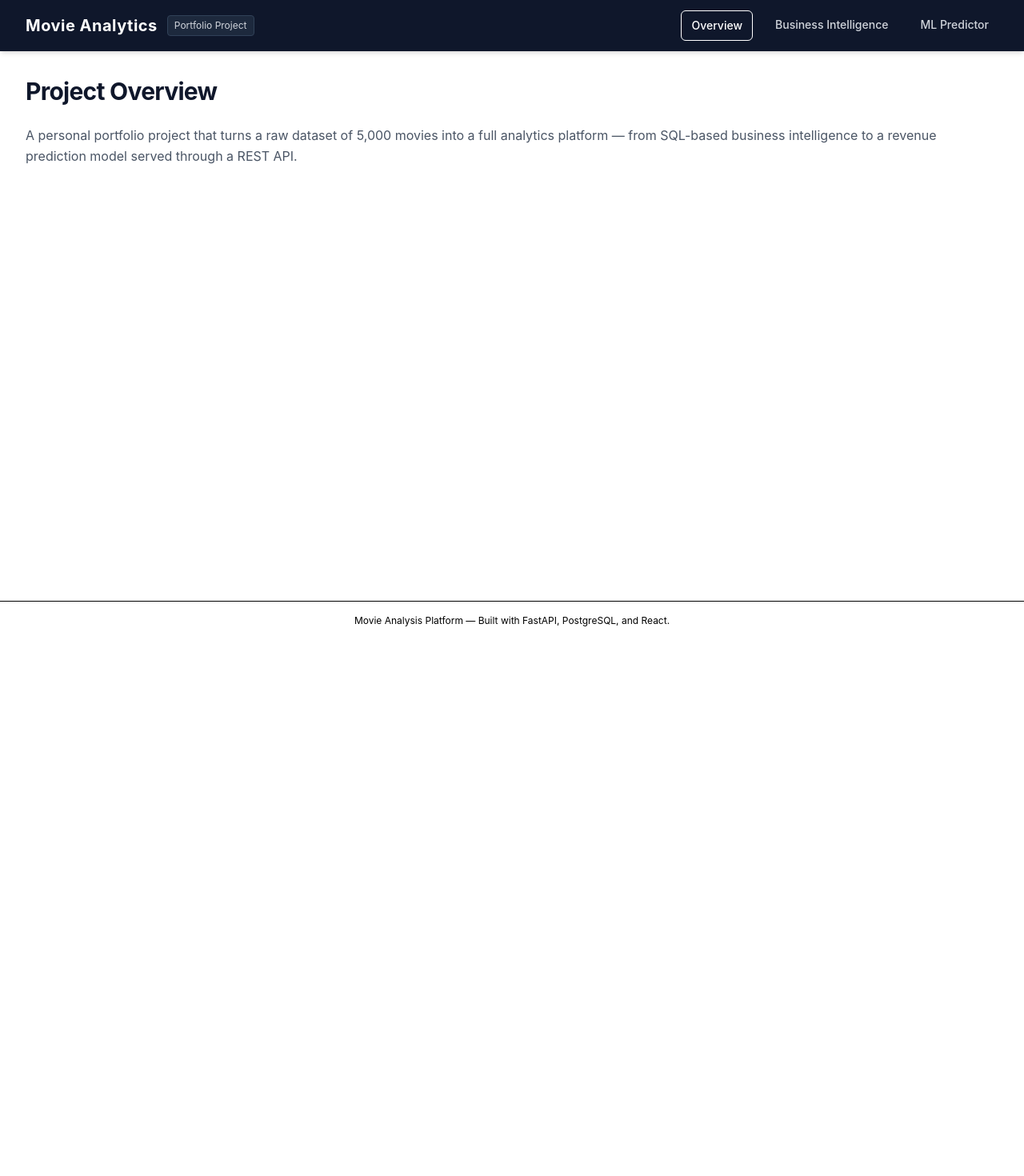
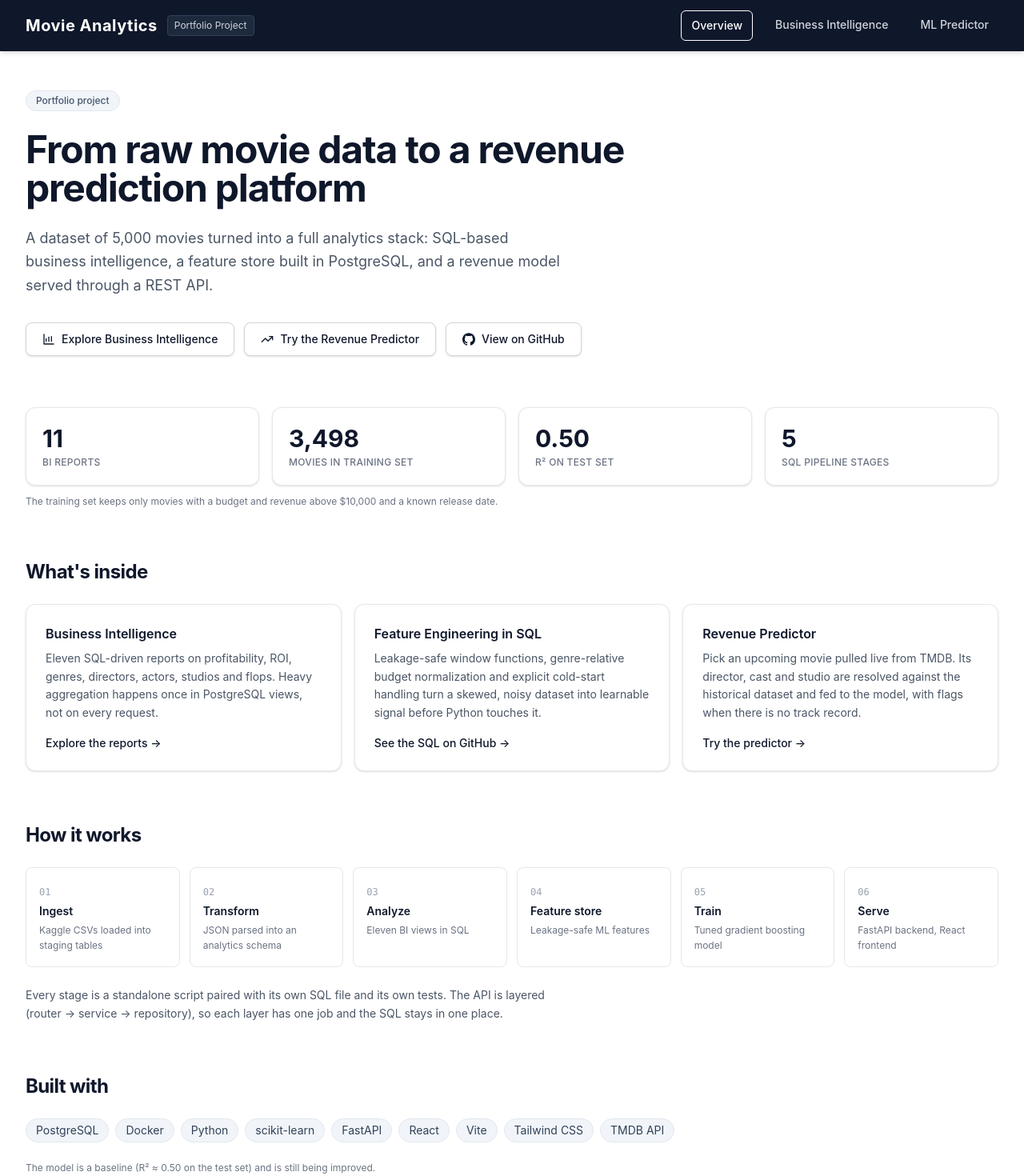
Before and after one commit to sebasmadrizz/movie-analysis, a React app in the folder frontend/: page / in a window 1280 px wide. Shown: the top 1470 px of the page at 80% size. Before the commit the page ends 800 px from the top, so only its background shows below. Built offline with nearby package versions, Linux system fonts and the light colour scheme; no server answers; the HTML template or start-up script is replaced by a standard one.

Commit message:
Refactor Overview component into its own file and remove inline definition from App

```diff
--- a/frontend/src/App.jsx
+++ b/frontend/src/App.jsx
@@ -1,20 +1,8 @@
-import React from 'react';
 import { BrowserRouter, Routes, Route } from 'react-router-dom';
 import Layout from './components/Layout';
+import Overview from './pages/Overview';
 import BiDashboard from './pages/BiDashboard';
 import MoviePredictor from './pages/MoviePredictor';
-
-function Overview() {
-  return (
-    <div className="space-y-6">
-      <h1 className="text-3xl font-bold tracking-tight text-slate-900">Project Overview</h1>
-      <p className="text-gray-600 leading-relaxed">
-        A personal portfolio project that turns a raw dataset of 5,000 movies into a full analytics platform — from SQL-based business intelligence to a revenue prediction model served through a REST API.
-      </p>
-    </div>
-  );
-}
-
 
 export default function App() {
   return (
--- /dev/null
+++ b/frontend/src/pages/Overview.jsx
@@ -0,0 +1,224 @@
+import { Link } from 'react-router-dom';
+
+const REPO_URL = 'https://github.com/sebasmadrizz/movie-analysis';
+
+const stats = [
+  { value: '11', label: 'BI reports' },
+  { value: '3,498', label: 'Movies in training set' },
+  { value: '0.50', label: 'R² on test set' },
+  { value: '5', label: 'SQL pipeline stages' },
+];
+
+const features = [
+  {
+    title: 'Business Intelligence',
+    description:
+      'Eleven SQL-driven reports on profitability, ROI, genres, directors, actors, studios and flops. Heavy aggregation happens once in PostgreSQL views, not on every request.',
+    to: '/bi',
+    linkLabel: 'Explore the reports →',
+  },
+  {
+    title: 'Feature Engineering in SQL',
+    description:
+      'Leakage-safe window functions, genre-relative budget normalization and explicit cold-start handling turn a skewed, noisy dataset into learnable signal before Python touches it.',
+    href: `${REPO_URL}/tree/main/sql`,
+    linkLabel: 'See the SQL on GitHub →',
+  },
+  {
+    title: 'Revenue Predictor',
+    description:
+      'Pick an upcoming movie pulled live from TMDB. Its director, cast and studio are resolved against the historical dataset and fed to the model, with flags when there is no track record.',
+    to: '/predict',
+    linkLabel: 'Try the predictor →',
+  },
+];
+
+const pipeline = [
+  { name: 'Ingest', detail: 'Kaggle CSVs loaded into staging tables' },
+  { name: 'Transform', detail: 'JSON parsed into an analytics schema' },
+  { name: 'Analyze', detail: 'Eleven BI views in SQL' },
+  { name: 'Feature store', detail: 'Leakage-safe ML features' },
+  { name: 'Train', detail: 'Tuned gradient boosting model' },
+  { name: 'Serve', detail: 'FastAPI backend, React frontend' },
+];
+
+const stack = [
+  'PostgreSQL',
+  'Docker',
+  'Python',
+  'scikit-learn',
+  'FastAPI',
+  'React',
+  'Vite',
+  'Tailwind CSS',
+  'TMDB API',
+];
+
+const focusRing =
+  'focus:outline-none focus-visible:ring-2 focus-visible:ring-slate-900 focus-visible:ring-offset-2';
+
+// All three hero buttons share this style so none looks "already selected"
+const ctaButton = `inline-flex items-center gap-2 px-5 py-2.5 rounded-lg bg-white text-slate-900 text-sm font-medium border border-gray-300 shadow-sm hover:bg-slate-900 hover:text-white hover:border-slate-900 transition-colors ${focusRing}`;
+
+function StrokeIcon({ children }) {
+  return (
+    <svg
+      className="w-4 h-4"
+      viewBox="0 0 24 24"
+      fill="none"
+      stroke="currentColor"
+      strokeWidth="2"
+      strokeLinecap="round"
+      strokeLinejoin="round"
+      aria-hidden="true"
+    >
+      {children}
+    </svg>
+  );
+}
+
+function GitHubIcon() {
+  return (
+    <svg className="w-4 h-4" viewBox="0 0 24 24" fill="currentColor" aria-hidden="true">
+      <path d="M12 .297c-6.63 0-12 5.373-12 12 0 5.303 3.438 9.8 8.205 11.385.6.113.82-.258.82-.577 0-.285-.01-1.04-.015-2.04-3.338.724-4.042-1.61-4.042-1.61C4.422 18.07 3.633 17.7 3.633 17.7c-1.087-.744.084-.729.084-.729 1.205.084 1.838 1.236 1.838 1.236 1.07 1.835 2.809 1.305 3.495.998.108-.776.417-1.305.76-1.605-2.665-.3-5.466-1.332-5.466-5.93 0-1.31.465-2.38 1.235-3.22-.135-.303-.54-1.523.105-3.176 0 0 1.005-.322 3.3 1.23.96-.267 1.98-.399 3-.405 1.02.006 2.04.138 3 .405 2.28-1.552 3.285-1.23 3.285-1.23.645 1.653.24 2.873.12 3.176.765.84 1.23 1.91 1.23 3.22 0 4.61-2.805 5.625-5.475 5.92.42.36.81 1.096.81 2.22 0 1.606-.015 2.896-.015 3.286 0 .315.21.69.825.57C20.565 22.092 24 17.592 24 12.297c0-6.627-5.373-12-12-12" />
+    </svg>
+  );
+}
+
+export default function Overview() {
+  return (
+    <div className="space-y-16">
+      {/* Hero */}
+      <section className="pt-4 space-y-6">
+        <span className="inline-block text-xs font-medium px-3 py-1 rounded-full bg-slate-100 text-slate-600 border border-slate-200">
+          Portfolio project
+        </span>
+        <h1 className="text-4xl sm:text-5xl font-bold tracking-tight text-slate-900 max-w-3xl">
+          From raw movie data to a revenue prediction platform
+        </h1>
+        <p className="text-lg text-gray-600 leading-relaxed max-w-2xl">
+          A dataset of 5,000 movies turned into a full analytics stack: SQL-based business
+          intelligence, a feature store built in PostgreSQL, and a revenue model served through a
+          REST API.
+        </p>
+        <div className="flex flex-wrap items-center gap-3 pt-2">
+          <Link to="/bi" className={ctaButton}>
+            <StrokeIcon>
+              <path d="M3 3v18h18" />
+              <path d="M7 16v-5" />
+              <path d="M12 16V8" />
+              <path d="M17 16v-9" />
+            </StrokeIcon>
+            Explore Business Intelligence
+          </Link>
+          <Link to="/predict" className={ctaButton}>
+            <StrokeIcon>
+              <polyline points="22 7 13.5 15.5 8.5 10.5 2 17" />
+              <polyline points="16 7 22 7 22 13" />
+            </StrokeIcon>
+            Try the Revenue Predictor
+          </Link>
+          <a href={REPO_URL} target="_blank" rel="noopener noreferrer" className={ctaButton}>
+            <GitHubIcon />
+            View on GitHub
+          </a>
+        </div>
+      </section>
+
+      {/* Stats */}
+      <section className="space-y-3">
+        <div className="grid grid-cols-2 lg:grid-cols-4 gap-4">
+          {stats.map((stat) => (
+            <div
+              key={stat.label}
+              className="bg-white rounded-xl border border-gray-200 shadow-sm p-5"
+            >
+              <p className="text-3xl font-bold text-slate-900">{stat.value}</p>
+              <p className="mt-1 text-xs font-medium text-gray-500 uppercase tracking-wide">
+                {stat.label}
+              </p>
+            </div>
+          ))}
+        </div>
+        <p className="text-xs text-gray-500">
+          The training set keeps only movies with a budget and revenue above $10,000 and a known
+          release date.
+        </p>
+      </section>
+
+      {/* What's inside */}
+      <section className="space-y-6">
+        <h2 className="text-2xl font-bold tracking-tight text-slate-900">What&apos;s inside</h2>
+        <div className="grid grid-cols-1 md:grid-cols-3 gap-4">
+          {features.map((feature) => (
+            <div
+              key={feature.title}
+              className="bg-white rounded-xl border border-gray-200 shadow-sm p-6 flex flex-col"
+            >
+              <h3 className="text-base font-semibold text-slate-900">{feature.title}</h3>
+              <p className="mt-2 text-sm text-gray-600 leading-relaxed flex-1">
+                {feature.description}
+              </p>
+              {feature.to ? (
+                <Link
+                  to={feature.to}
+                  className={`mt-4 text-sm font-medium text-slate-900 hover:underline rounded ${focusRing}`}
+                >
+                  {feature.linkLabel}
+                </Link>
+              ) : (
+                <a
+                  href={feature.href}
+                  target="_blank"
+                  rel="noopener noreferrer"
+                  className={`mt-4 text-sm font-medium text-slate-900 hover:underline rounded ${focusRing}`}
+                >
+                  {feature.linkLabel}
+                </a>
+              )}
+            </div>
+          ))}
+        </div>
+      </section>
+
+      {/* Pipeline */}
+      <section className="space-y-6">
+        <h2 className="text-2xl font-bold tracking-tight text-slate-900">How it works</h2>
+        <ol className="grid grid-cols-2 md:grid-cols-3 lg:grid-cols-6 gap-3">
+          {pipeline.map((step, index) => (
+            <li key={step.name} className="bg-white rounded-lg border border-gray-200 p-4">
+              <span className="text-xs font-mono text-gray-400">
+                {String(index + 1).padStart(2, '0')}
+              </span>
+              <p className="mt-1 text-sm font-semibold text-slate-900">{step.name}</p>
+              <p className="mt-1 text-xs text-gray-500 leading-relaxed">{step.detail}</p>
+            </li>
+          ))}
+        </ol>
+        <p className="text-sm text-gray-600 max-w-2xl leading-relaxed">
+          Every stage is a standalone script paired with its own SQL file and its own tests. The
+          API is layered (router → service → repository), so each layer has one job and the SQL
+          stays in one place.
+        </p>
+      </section>
+
+      {/* Stack */}
+      <section className="space-y-6">
+        <h2 className="text-2xl font-bold tracking-tight text-slate-900">Built with</h2>
+        <ul className="flex flex-wrap gap-2">
+          {stack.map((tech) => (
+            <li
+              key={tech}
+              className="px-3 py-1 rounded-full bg-slate-100 text-slate-700 text-sm border border-slate-200"
+            >
+              {tech}
+            </li>
+          ))}
+        </ul>
+        <p className="text-xs text-gray-500">
+          The model is a baseline (R² ≈ 0.50 on the test set) and is still being improved.
+        </p>
+      </section>
+    </div>
+  );
+}
```
